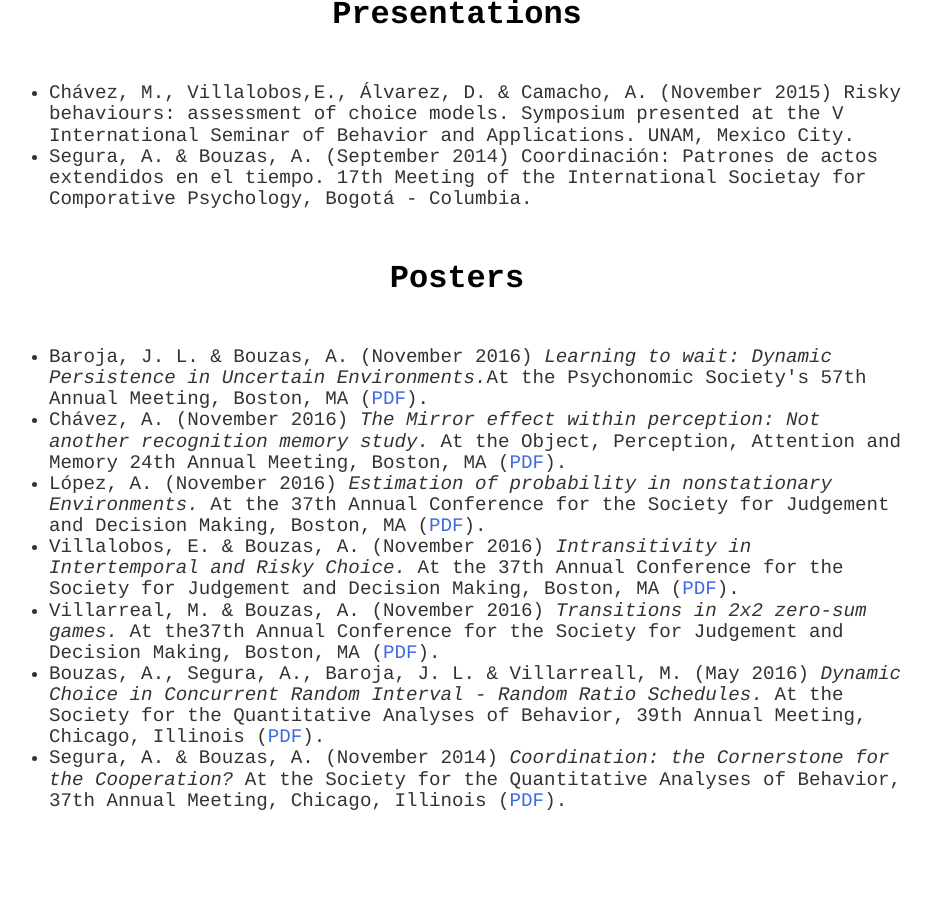
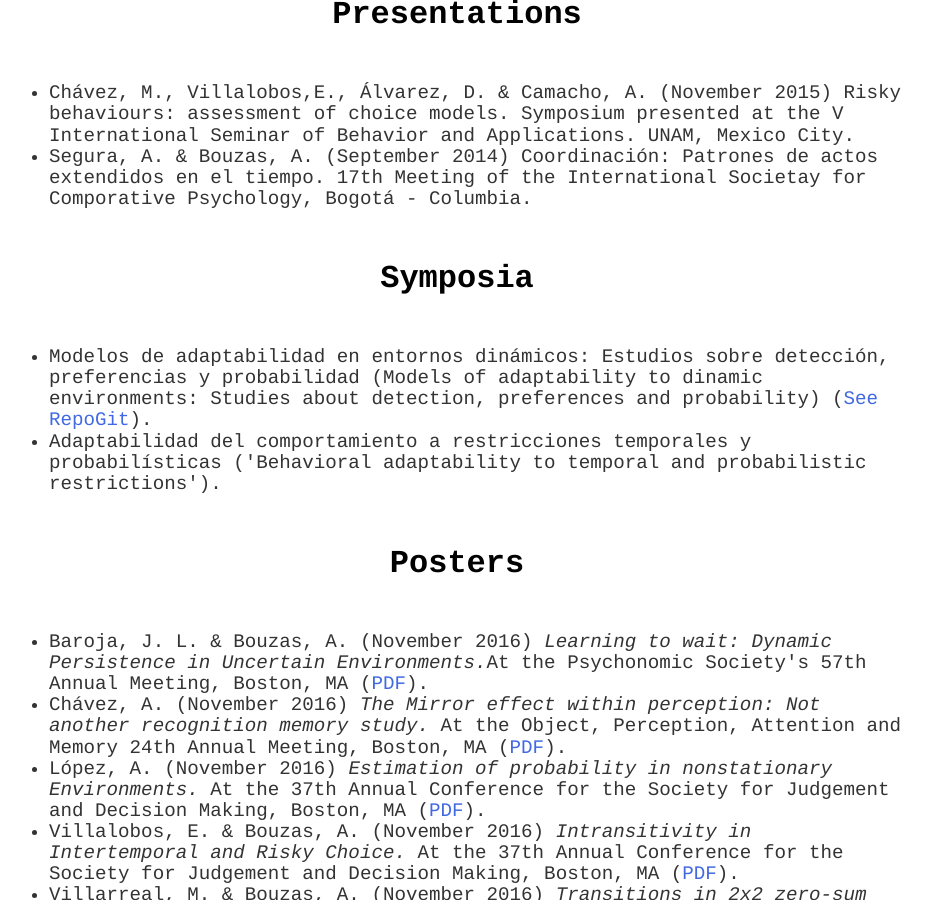
Before and after one commit to BouzasLab25/bouzaslab25.github.io, a Jekyll site: the page built from publications/index.html, in a window 1280 px wide and 900 px high, scrolled down 1039 px. Shown: the whole window, without its empty margins (183-1114 px from the left). Built offline with Jekyll 4.4.1, drawn with Linux system fonts in a browser that asks for light colours.

Commit message:
Seccion de Simposios

```diff
--- a/publications/index.html
+++ b/publications/index.html
@@ -37,7 +37,14 @@ title: Lab25 Publications
 	 	 <li class='ho' >Segura, A. & Bouzas, A. (September 2014) Coordinación: Patrones de actos extendidos en el tiempo. 17th Meeting of the International Societay for Comporative Psychology, Bogotá - Columbia.</li>
 	</ul>
 
+		<h3>Symposia</h3>
 
+	<ul>
+	 <li class='ho' > Modelos de adaptabilidad en entornos dinámicos: Estudios sobre detección, preferencias y probabilidad (Models of adaptability to dinamic environments: Studies about detection, preferences and probability) (<a class='link' href="https://github.com/BouzasLab25/PAPIME2016">See RepoGit</a>). </li>
+
+	 <li class='ho' >Adaptabilidad del comportamiento a restricciones temporales y probabilísticas ('Behavioral adaptability to temporal and probabilistic restrictions'). </li>
+
+	</ul>
 
 
 			<h3>Posters</h3>
```
